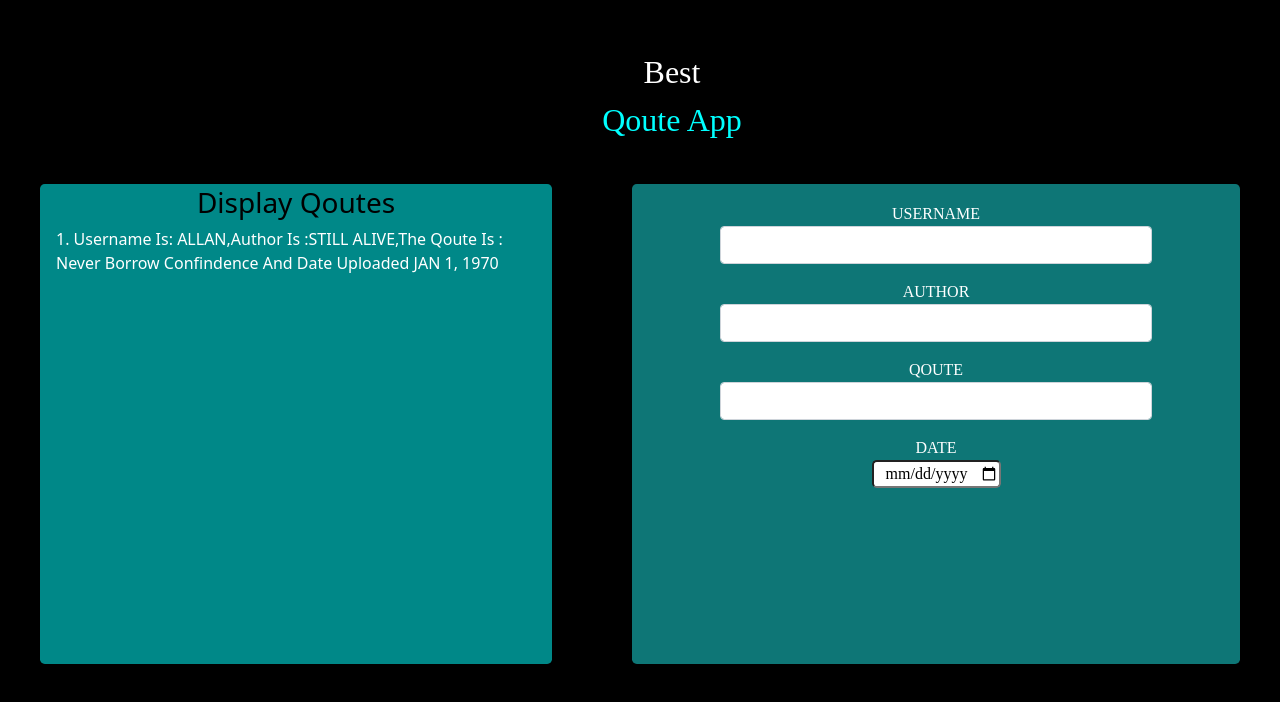
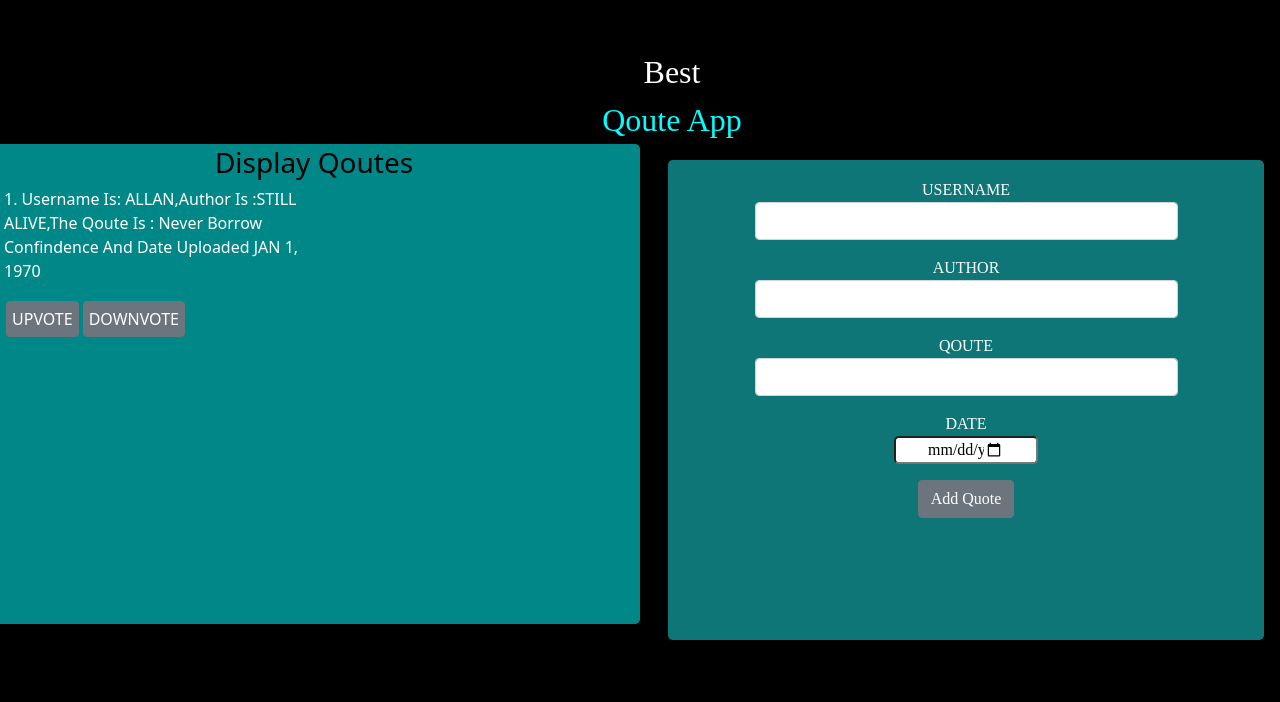
Before and after one commit to KialoHezz/Quotes, an Angular app: page / in a window 1280 px wide. Shown: the top 702 px of the page. Built offline with nearby package versions, Linux system fonts and the light colour scheme; a web font is replaced by a local one.

Commit message:
bind input from form and display in section

```diff
--- a/src/app/app.component.html
+++ b/src/app/app.component.html
@@ -1,17 +1,5 @@
 <div class="container-fluid bg-color">
   <p class="logo">Best<br /><span>Qoute App</span></p>
-  <div class="row">
-    <div class="col-lg m-4">
-      <!-- linked the display-quote compnent -->
-      <app-display-qoute></app-display-qoute>
-    </div>
-    <div class="col-6 m-4">
-      <!-- linked the form compnent -->
-      <!-- (addQoute)="addNewQoute($event)" -->
 
-      <app-form></app-form>
-
-      <!-- <p *ngIf='quote.length > 5'>Your quote are too many</p> -->
-    </div>
-  </div>
+  <app-display-qoute></app-display-qoute>
 </div>
--- a/src/app/app.component.ts
+++ b/src/app/app.component.ts
@@ -11,6 +11,16 @@ const $: any = '';
 })
 export class AppComponent {
   title = 'Qoute';
+
+  quote: QuotesModel[] = [
+    new QuotesModel(
+      1,
+      'Allan',
+      'still alive',
+      'never borrow confindence',
+      new Date(2020 / 3 / 14)
+    ),
+  ];
 }
 
 
--- a/src/app/display-qoute/display-qoute.component.css
+++ b/src/app/display-qoute/display-qoute.component.css
@@ -3,11 +3,23 @@
   height: 30rem;
   border-radius: 0.3rem;
   padding: 0.1rem 1rem;
-  margin: 1rem;
+  /* margin: 1rem; */
   text-transform: capitalize;
 }
 
-.Dtitle{
-    text-align: center;
-    color: #000;
+.Dtitle {
+  text-align: center;
+  color: #000;
 }
+
+.btn-button {
+  padding: 5px 5px;
+  margin: 2px ;
+  text-transform: uppercase;
+}
+
+.btn-button:hover{
+  color: aquamarine;
+  background-color: #000;
+  cursor: pointer;
+}
--- a/src/app/display-qoute/display-qoute.component.html
+++ b/src/app/display-qoute/display-qoute.component.html
@@ -1,6 +1,7 @@
-<div class="display">
+<div class="row">
+  <div class="display col-md-6">
     <h3 class="Dtitle">display Qoutes</h3>
-  <div *ngFor="let x of quote; let i = index">
+    <div class="col-md-6" *ngFor="let x of quote; let i = index">
       <p>
         {{ x.id }}. Username is: {{ x.username | uppercase }},Author is :{{
           x.author | uppercase
@@ -8,4 +9,12 @@
         {{ x.completeDate | date | uppercase }}
       </p>
     </div>
+
+    <button class="btn btn-secondary btn-button">upvote</button>
+    <button class="btn btn-secondary btn-button">Downvote</button>
   </div>
+
+  <div class="col-md-6">
+    <app-form (addQoute)="addNewQuote($event)"></app-form>
+  </div>
+</div>
--- a/src/app/display-qoute/display-qoute.component.ts
+++ b/src/app/display-qoute/display-qoute.component.ts
@@ -14,7 +14,14 @@ export class DisplayQouteComponent implements OnInit {
       'never borrow confindence',
       new Date(2020 / 3 / 14)
     ),
-  ];
+  ]
+
+  addNewQuote(quote:QuotesModel){
+    let quoteLength = this.quote.length;
+    quote.id = quoteLength+1;
+    quote.completeDate = new Date(quote.completeDate);
+    this.quote.push(quote)
+  }
 
   constructor() {}
 
--- a/src/app/form/form.component.css
+++ b/src/app/form/form.component.css
@@ -22,10 +22,10 @@ form {
 }
 
 .form-control-date{
-  /* width: 9rem; */
+  width: 9rem;
   border-radius: 0.3rem;
   text-align: center;
-  /* padding: 0 2rem; */
+  padding: 0 2rem;
 }
 
 .red{
--- a/src/app/form/form.component.html
+++ b/src/app/form/form.component.html
@@ -1,18 +1,17 @@
-<!-- (ngSubmit)="addQoute()" -->
-<form  #QuoteForm="ngForm">
+<form  ngSubmit="submitQuote()" #QuoteForm="ngForm">
   <div class="form-group">
     <label for="userName">Username</label><br />
     <input
       class="form-control"
       type="text"
-      name="userName"
+      name="username"
       id="userName"
-      name="name"
       [(ngModel)]="newQuote.username"
       #username="ngModel"
       required
     />
   </div>
+
   <div [hidden]="username.valid || username.pristine">
     <p class="red">Username is required</p>
   </div>
@@ -57,16 +56,8 @@
       [(ngModel)]="newQuote.completeDate"
     />
   </div>
+  <div class="form-group">
+    <button class="btn btn-secondary" type="submit" (click)="quoteComplete(addQoute)">Add Quote</button>
+  </div>
   <!-- display {{newQuote.completeDate}} -->
-  <div class="form-group" *ngFor="let i = index">
-    <Button
-      class="btn btn-secondary form-control-btn mt-4"
-
-      >ADD QOUTE</Button
-    >
-  </div>
 </form>
-<!--
-[newQuote]="Qoute"
-      (click)="quoteComplete(true)"
-      (isComplete)="completeGoal($event, i)" -->
--- a/src/app/form/form.component.ts
+++ b/src/app/form/form.component.ts
@@ -1,5 +1,4 @@
 import { Component, OnInit,Input, Output,EventEmitter } from '@angular/core';
-import { Quote } from '@angular/compiler';
 import { QuotesModel } from '../quotes-model';
 
 @Component({
@@ -10,15 +9,15 @@ import { QuotesModel } from '../quotes-model';
 export class FormComponent implements OnInit {
   newQuote = new QuotesModel(1, '', '', '', new Date());
 
-  @Input() quotes: Quote;
-  @Output() isComplete = new EventEmitter<boolean>();
+  @Output() addQoute = new EventEmitter<QuotesModel>();
 
-  quoteComplete(complete: boolean,i:number) {
-    this.isComplete.emit(complete);
+  submitQoute() {
+    this.addQoute.emit(this.newQuote);
   }
-  submitQoute() {
-    // this.addQoute.emit(this.newQuote)
-  }
+
+  quoteComplete(addQoutes: any){
+    this.addQoute.emit(addQoutes);
+  };
   constructor() {}
 
   ngOnInit(): void {}
```
Lines whose indentation alone changed are shown as unchanged.
